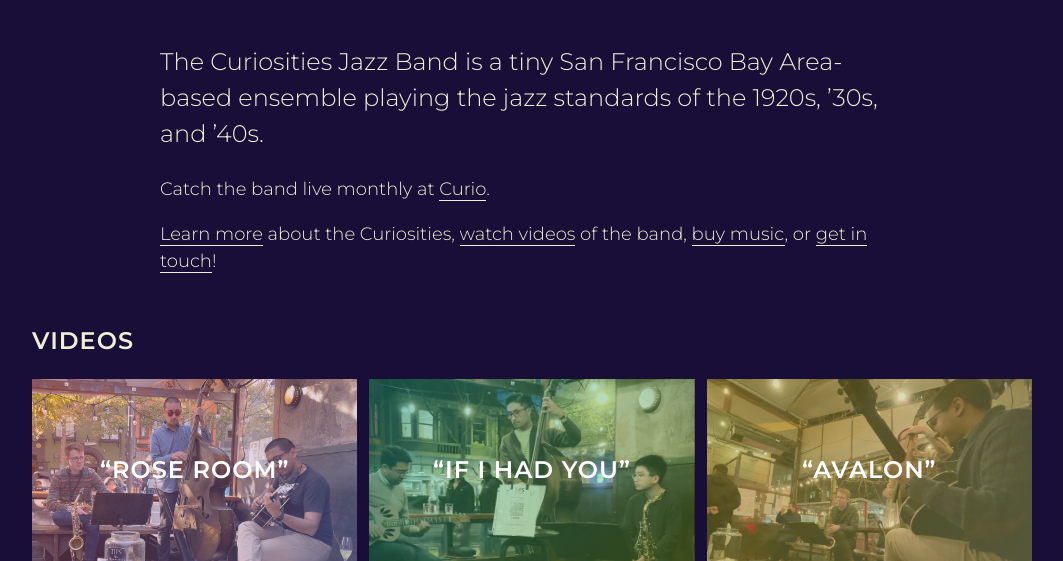
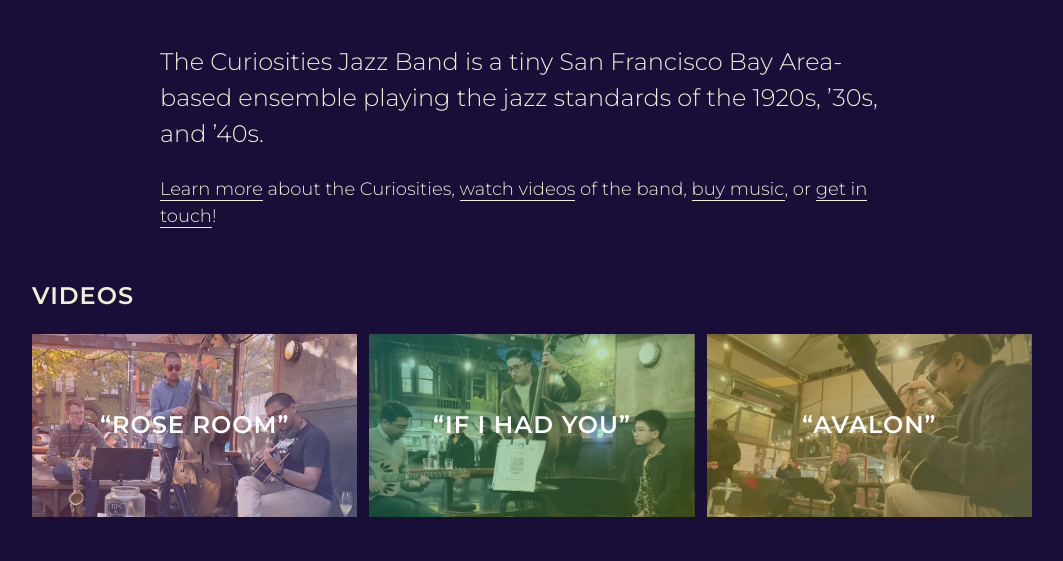
Before and after one commit to iamnirav/curiosities-website, a Jekyll site: the page built from index.html, in a window 1280 px wide and 900 px high, scrolled down 842 px, cut to the strip 82-643 px from the top of the window. Shown: the whole strip, without its empty margins (108-1171 px from the left). Built offline with Jekyll 4.4.1, drawn with Linux system fonts in a browser that asks for light colours.

Commit message:
Update index.html

```diff
--- a/index.html
+++ b/index.html
@@ -6,7 +6,6 @@
   </section>
   <section class="narrow">
     <h3>{{ site.description }}</h3>
-    <p>Catch the band live monthly at <a href="https://www.curiobarsf.com/live-music" target="_blank">Curio</a>.</p>
     <p><a href="about.html">Learn more</a> about the Curiosities, <a href="media.html">watch videos</a> of the band, <a
         href="albums.html">buy music</a>, or <a href="contact.html">get in touch</a>!</p>
   </section>
```
